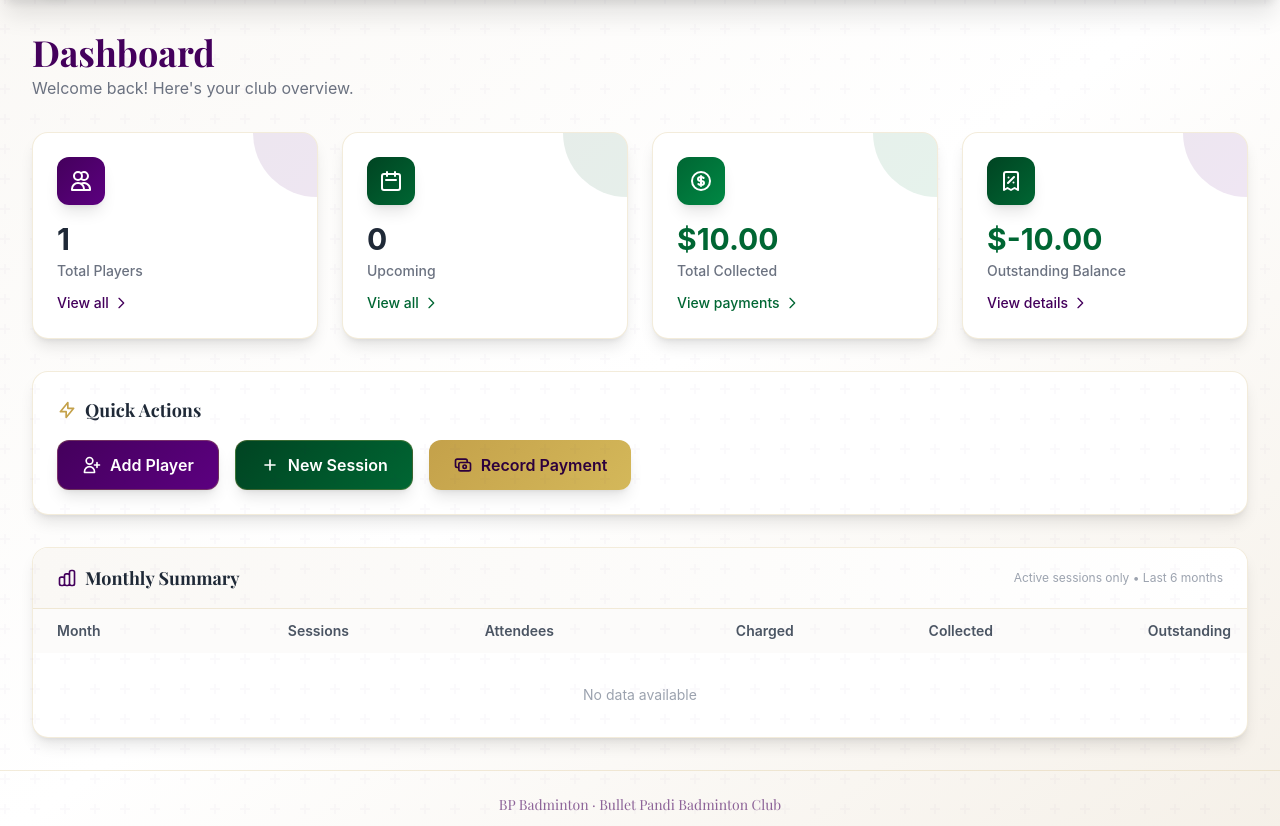
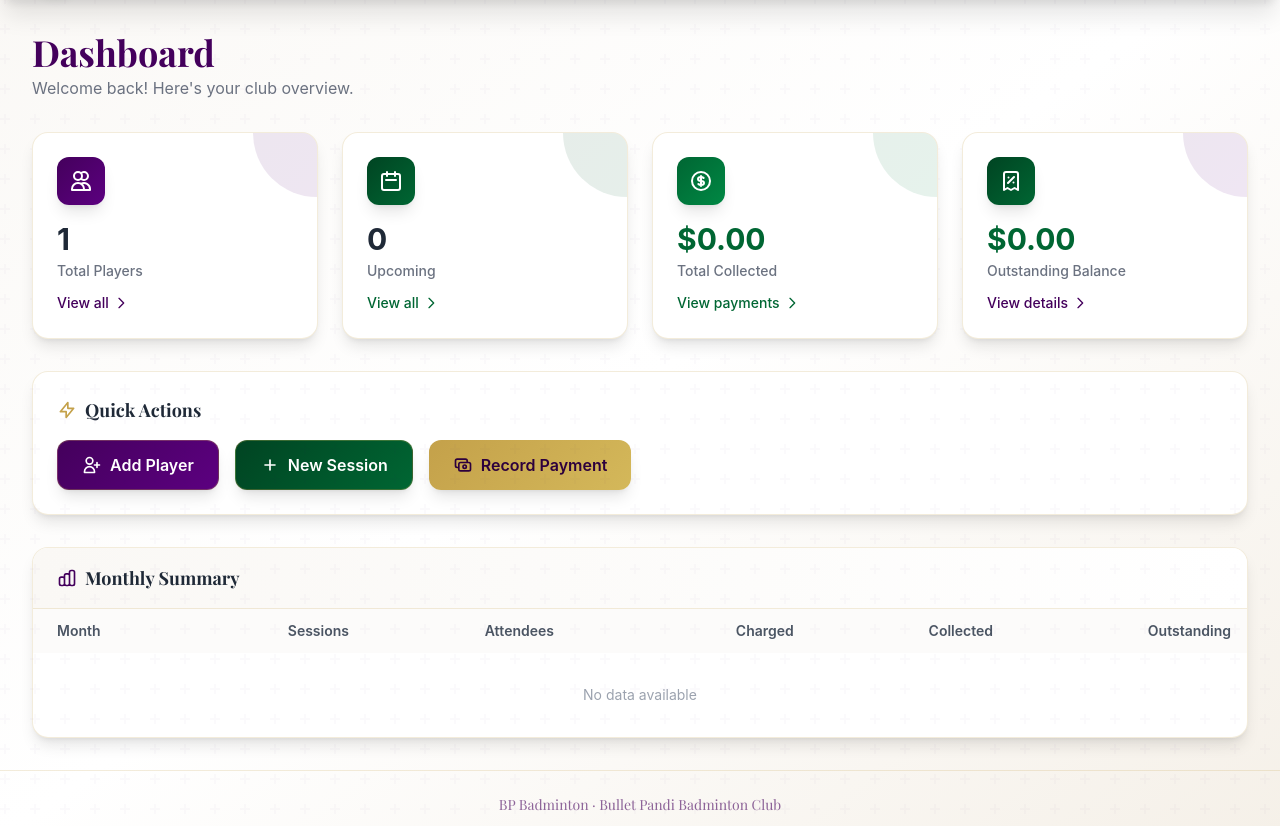
Before and after one commit to ganeshrj78/dpbadi, a Flask app: page / in a window 1280 px wide. Shown: the part 66-892 px from the top of the page. Run offline with Flask 3, Linux system fonts and the light colour scheme; the visitor is signed in with stand-in values (Sample User, id 1); tables that the repository leaves empty hold one stand-in row (values such as "Sample post"); some libraries are stand-ins or nearby versions.

Commit message:
Dashboard top cards scoped to same 6 active months as summary table
- Total Collected and Outstanding Balance now sum only the months
  shown in the monthly summary table (last 6 months with sessions)
- Removed 'Active sessions only - Last 6 months' subtitle from table

Co-Authored-By: Claude Sonnet 4.6 <noreply@anthropic.com>

```diff
--- a/app.py
+++ b/app.py
@@ -364,26 +364,6 @@ def dashboard():
         Session.date >= date.today()
     ).count()
 
-    # Calculate totals from active (non-archived) sessions only
-    active_sessions_all = Session.query.filter_by(is_archived=False).all()
-    active_session_ids = {s.id for s in active_sessions_all}
-
-    # Outstanding: sum of charges from active sessions minus all payments
-    total_charges = 0
-    for sess in active_sessions_all:
-        for att in sess.attendances:
-            if att.status in ['YES', 'DROPOUT', 'FILLIN'] and att.player and att.player.is_active:
-                if att.category == 'kid':
-                    total_charges += sess.get_cost_per_kid()
-                elif att.category == 'adhoc':
-                    total_charges += sess.get_cost_per_adhoc_player()
-                else:
-                    total_charges += sess.get_cost_per_regular_player()
-                total_charges += (att.additional_cost or 0)
-    total_collected = sum(p.amount for p in Payment.query.all())
-    total_outstanding = round(total_charges - total_collected, 2)
-    total_collected = round(total_collected, 2)
-
     # Monthly summary: last 6 months that have any session (archived or not), descending
     all_sessions_for_summary = Session.query.all()
     session_months = sorted(
@@ -427,6 +407,12 @@ def dashboard():
             'collected': round(m_collected, 2),
             'outstanding': round(m_charges - m_collected, 2),
         })
+
+    # Top cards: aggregate from the same 6 active months
+    total_collected = round(sum(r['collected'] for r in monthly_summary), 2)
+    total_outstanding = round(sum(r['outstanding'] for r in monthly_summary), 2)
+    total_charges = round(sum(r['charges'] for r in monthly_summary), 2)
+    active_sessions_all = [s for s in all_sessions_for_summary if not s.is_archived]
 
     # Pending approvals
     pending_approvals = Player.query.filter_by(is_approved=False).order_by(Player.created_at.desc()).all()
--- a/templates/dashboard.html
+++ b/templates/dashboard.html
@@ -172,7 +172,6 @@
             </svg>
             Monthly Summary
         </h2>
-        <span class="text-xs text-gray-400">Active sessions only &bull; Last 6 months</span>
     </div>
     <div class="overflow-x-auto">
         <table class="w-full text-sm">
```
